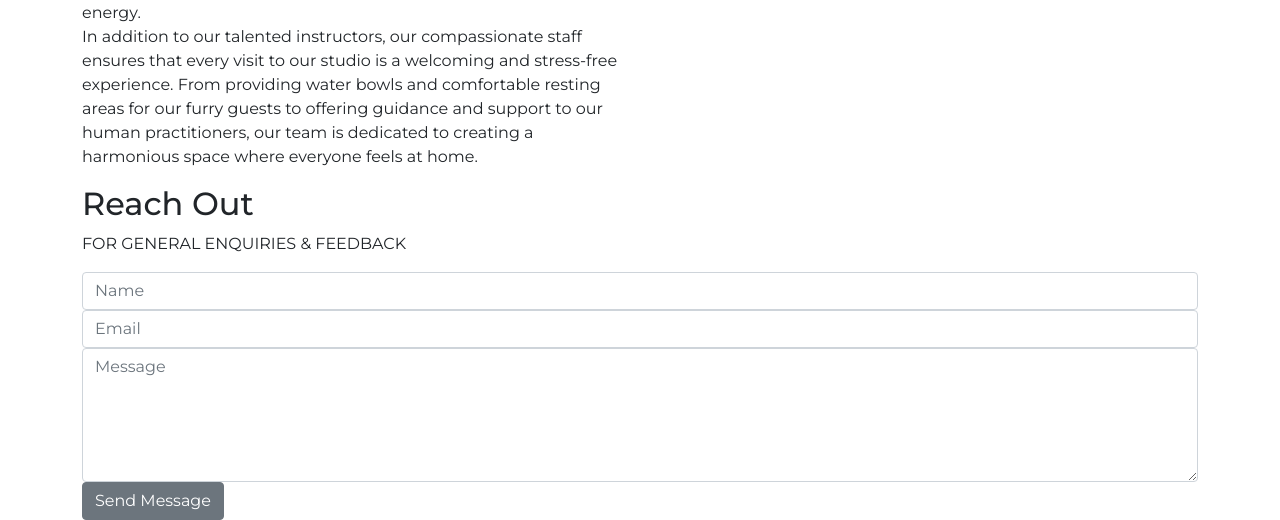
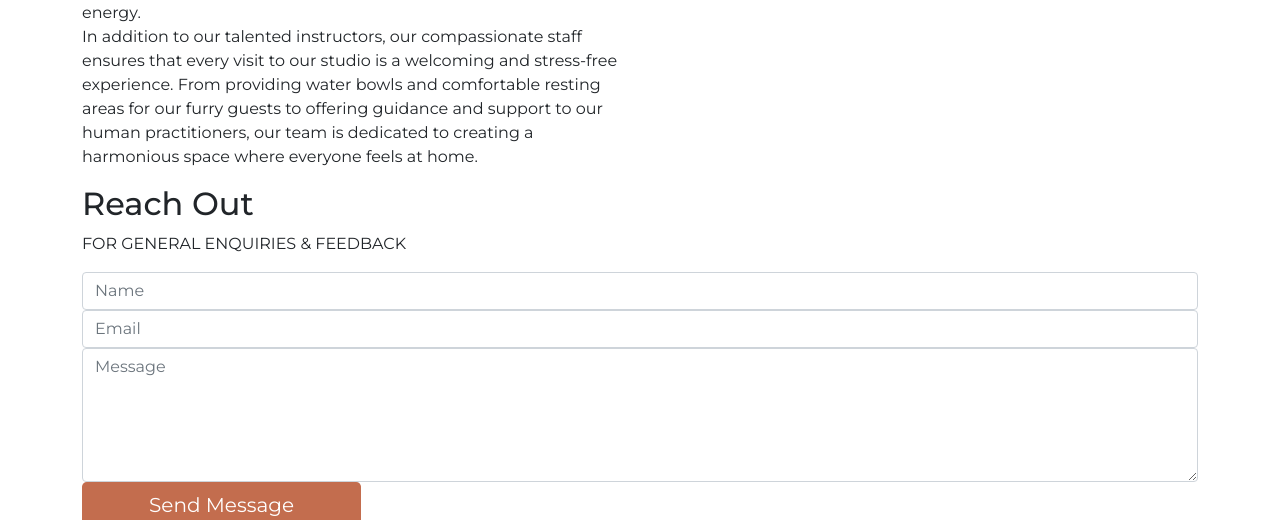
Before and after one commit to Lilla-Kavecsanszki/downwarddog, a Django app: page / in a window 1280 px wide. Shown: the part 1526-2046 px from the top of the page. Run offline with Django 3.2, Linux system fonts and the light colour scheme; some libraries are stand-ins or nearby versions; grey boxes are pictures that could not be loaded.

Commit message:
Style submit button for contact form

```diff
--- a/templates/index.html
+++ b/templates/index.html
@@ -95,7 +95,7 @@
                         required />
                     <textarea rows="5" name="feedback" class="form-control" id="feedback" placeholder="Message"
                         required></textarea>
-                    <button type="submit" class="btn btn-secondary center-block">Send Message</button>
+                    <button type="submit" class="btn btn-primary btn-lg custom-btn center-block">Send Message</button>
                 </form>
             </div>
             <div class="col-lg-8">
```
